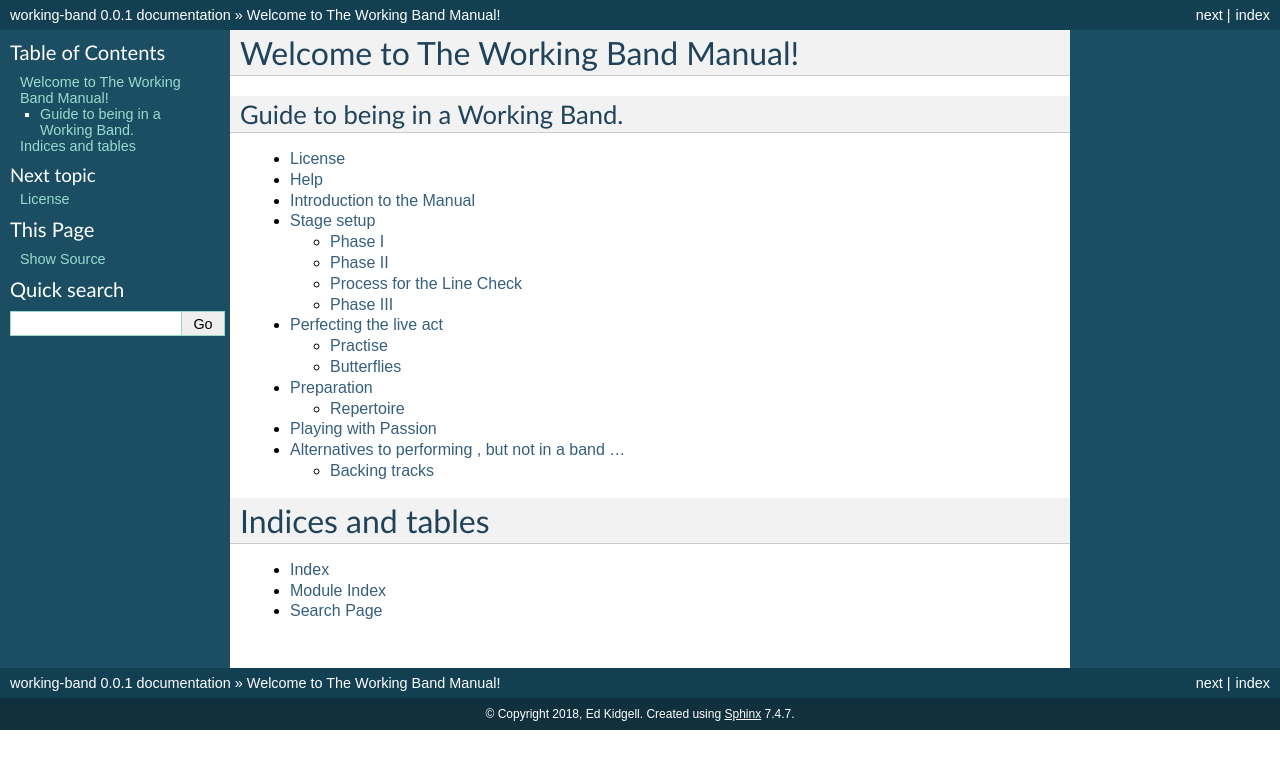
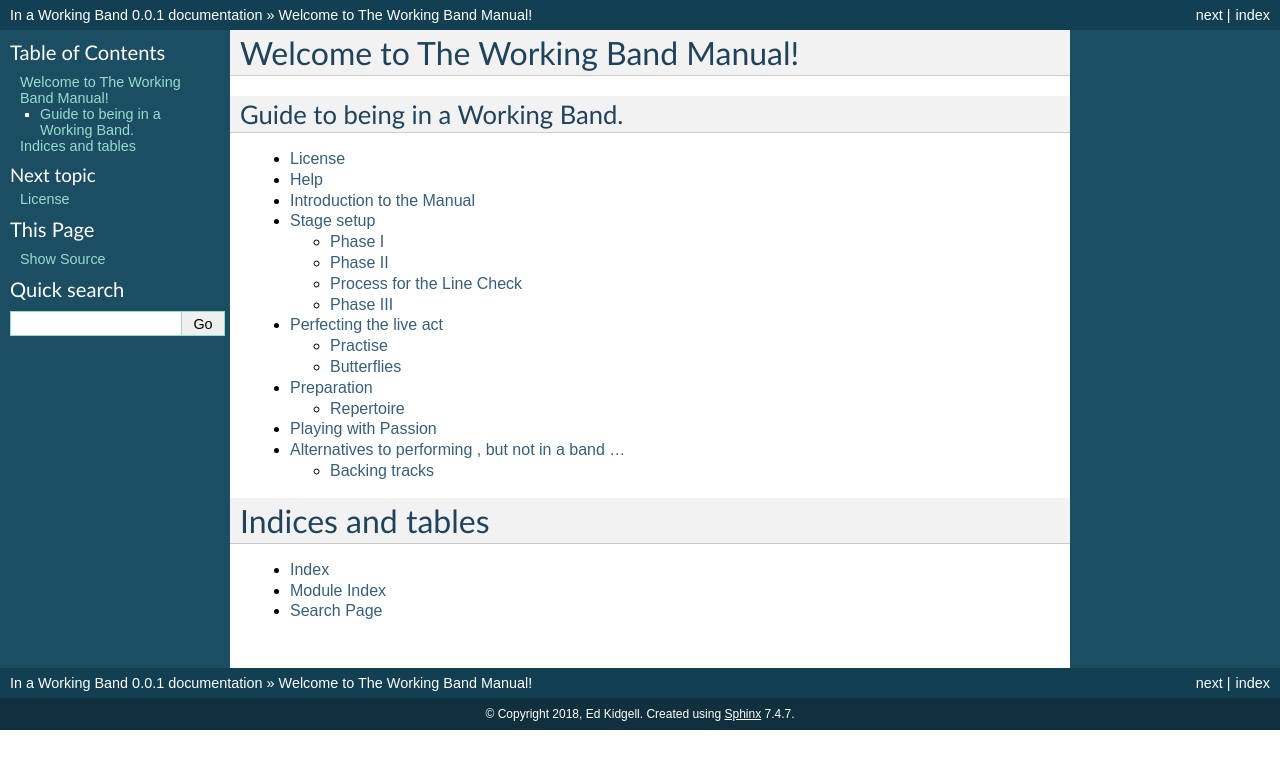
Before and after one commit to flakjakk/working-band, a Sphinx documentation site: the page built from docs/source/index.rst, in a window 1280 px wide. Shown: the top 769 px of the page. Built offline with Sphinx 7.4.7, drawn with Linux system fonts in a browser that asks for light colours.

Commit message:
Changed title in cinf.py

```diff
--- a/docs/source/conf.py
+++ b/docs/source/conf.py
@@ -19,7 +19,7 @@
 
 # -- Project information -----------------------------------------------------
 
-project = 'working-band'
+project = 'In a Working Band'
 copyright = '2018, Ed Kidgell'
 author = 'Ed Kidgell'
 
```
